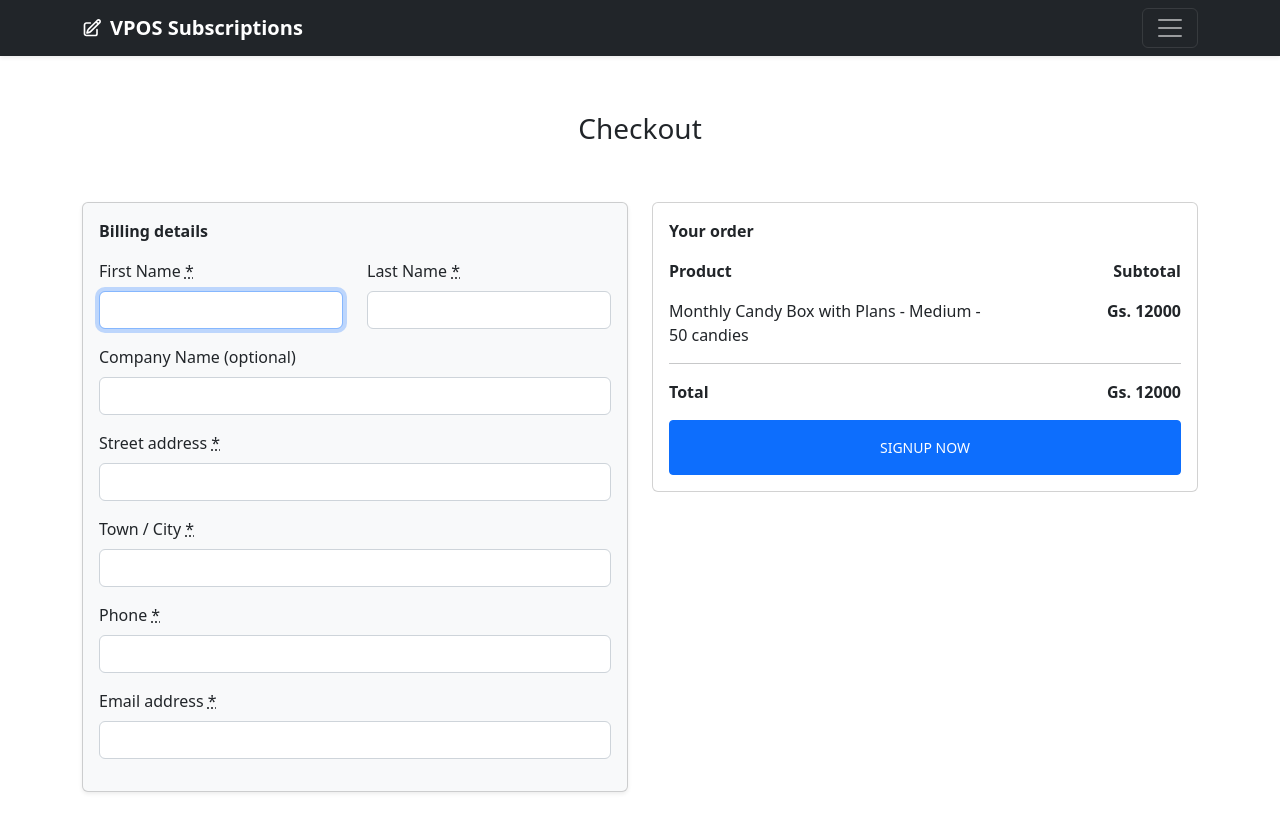
After one commit to jcroot/bancard-subscriptions, a Django app: page /checkout in a window 1280 px wide. The commit adds this page. Run offline with Django 4.2, Linux system fonts and the light colour scheme; some libraries are stand-ins or nearby versions.

Commit message:
add checkout page

```diff
--- a/pages/urls.py
+++ b/pages/urls.py
@@ -3,5 +3,6 @@ from django.urls import path
 from . import views
 
 urlpatterns = [
-    path('', views.index, name='index')
+    path('', views.index, name='index'),
+    path('checkout', views.checkout, name='checkout')
 ]
--- a/pages/views.py
+++ b/pages/views.py
@@ -1,6 +1,7 @@
 from django.shortcuts import render
 
 from products.models import Product
+
 
 # Create your views here.
 def index(request):
@@ -11,3 +12,7 @@ def index(request):
     }
 
     return render(request, 'pages/index.html', context)
+
+
+def checkout(request):
+    return render(request, 'pages/checkout.html')
--- a/templates/base.html
+++ b/templates/base.html
@@ -11,7 +11,7 @@
 
     {% include 'partials/_topbar.html' %}
 
-    <main class="mt-2">
+    <main class="mt-2 mb-5">
         {%  block content %} {% endblock %}
     </main>
 
--- /dev/null
+++ b/templates/pages/checkout.html
@@ -0,0 +1,95 @@
+{% extends 'base.html' %}
+
+{% block content %}
+    <div class="container py-5 text-center">
+        <h3>Checkout</h3>
+    </div>
+
+    <div class="container">
+        <form action="{% url 'checkout' %}" method="POST">
+            {%  csrf_token %}
+            <div class="row">
+                <div class="col-6">
+                    <div class="card shadow-sm bg-light">
+                        <div class="card-body ">
+                            <p class="card-text fw-bold">Billing details</p>
+
+                            <div class="row">
+                                <div class="col mb-3">
+                                    <label for="exampleFormControlInput1" class="form-label">First Name
+                                        <abbr class="required" title="required">*</abbr></label>
+                                    <input type="text" class="form-control" id="exampleFormControlInput1" autofocus>
+                                </div>
+                                <div class="col mb-3">
+                                    <label for="exampleFormControlInput1" class="form-label">Last Name
+                                        <abbr class="required" title="required">*</abbr></label>
+                                    <input type="text" class="form-control" id="exampleFormControlInput1">
+                                </div>
+                            </div>
+                            <div class="mb-3">
+                                <label for="exampleFormControlTextarea1" class="form-label">Company Name
+                                    (optional)</label>
+                                <input type="text" class="form-control" id="exampleFormControlInput1">
+                            </div>
+                            <div class="mb-3">
+                                <label for="exampleFormControlTextarea1" class="form-label">Street address
+                                    <abbr class="required" title="required">*</abbr></label>
+                                <input type="text" class="form-control" id="exampleFormControlInput1">
+                            </div>
+                            <div class="mb-3">
+                                <label for="exampleFormControlTextarea1" class="form-label">Town / City
+                                    <abbr class="required" title="required">*</abbr></label>
+                                <input type="text" class="form-control" id="exampleFormControlInput1">
+                            </div>
+                            <div class="mb-3">
+                                <label for="exampleFormControlTextarea1" class="form-label">Phone
+                                    <abbr class="required" title="required">*</abbr></label>
+                                <input type="text" class="form-control" id="exampleFormControlInput1">
+                            </div>
+                            <div class="mb-3">
+                                <label for="exampleFormControlTextarea1" class="form-label">Email address
+                                    <abbr class="required" title="required">*</abbr></label>
+                                <input type="email" class="form-control" id="exampleFormControlInput1">
+                            </div>
+                        </div>
+                    </div>
+                </div>
+                <div class="col-6">
+                    <div class="card">
+                        <div class="card-body">
+                            <p class="card-text fw-bold">Your order</p>
+                            <div class="row mb-3">
+                                <div class="col fw-bold">Product</div>
+                                <div class="col fw-bold text-end">Subtotal</div>
+                            </div>
+
+                            <div class="row mb-3">
+                                <div class="col-8">
+                                    Monthly Candy Box with Plans - Medium - 50 candies
+                                </div>
+                                <div class="col-4 fw-bold text-end">
+                                    Gs. 12000
+                                </div>
+                            </div>
+
+                            <hr size="1">
+
+                            <div class="row mb-3">
+                                <div class="col-8 fw-bold">Total</div>
+                                <div class="col-4 text-end fw-bold">Gs. 12000</div>
+                            </div>
+
+                            <div class="d-grid gap-2">
+                                <button type="button" class="btn btn-sm btn-primary text-uppercase py-3">Signup Now
+                                </button>
+                            </div>
+
+                        </div>
+                    </div>
+                </div>
+            </div>
+        </form>
+    </div>
+
+
+{% endblock %}
--- a/templates/partials/_topbar.html
+++ b/templates/partials/_topbar.html
@@ -21,7 +21,7 @@
     </div>
     <div class="navbar navbar-dark bg-dark shadow-sm">
         <div class="container">
-            <a href="#" class="navbar-brand d-flex align-items-center">
+            <a href="/" class="navbar-brand d-flex align-items-center">
                 <svg xmlns="http://www.w3.org/2000/svg" width="20" height="20" fill="none" stroke="currentColor"
                      stroke-linecap="round" stroke-linejoin="round" stroke-width="2" aria-hidden="true" class="me-2"
                      viewBox="0 0 24 24">
```
